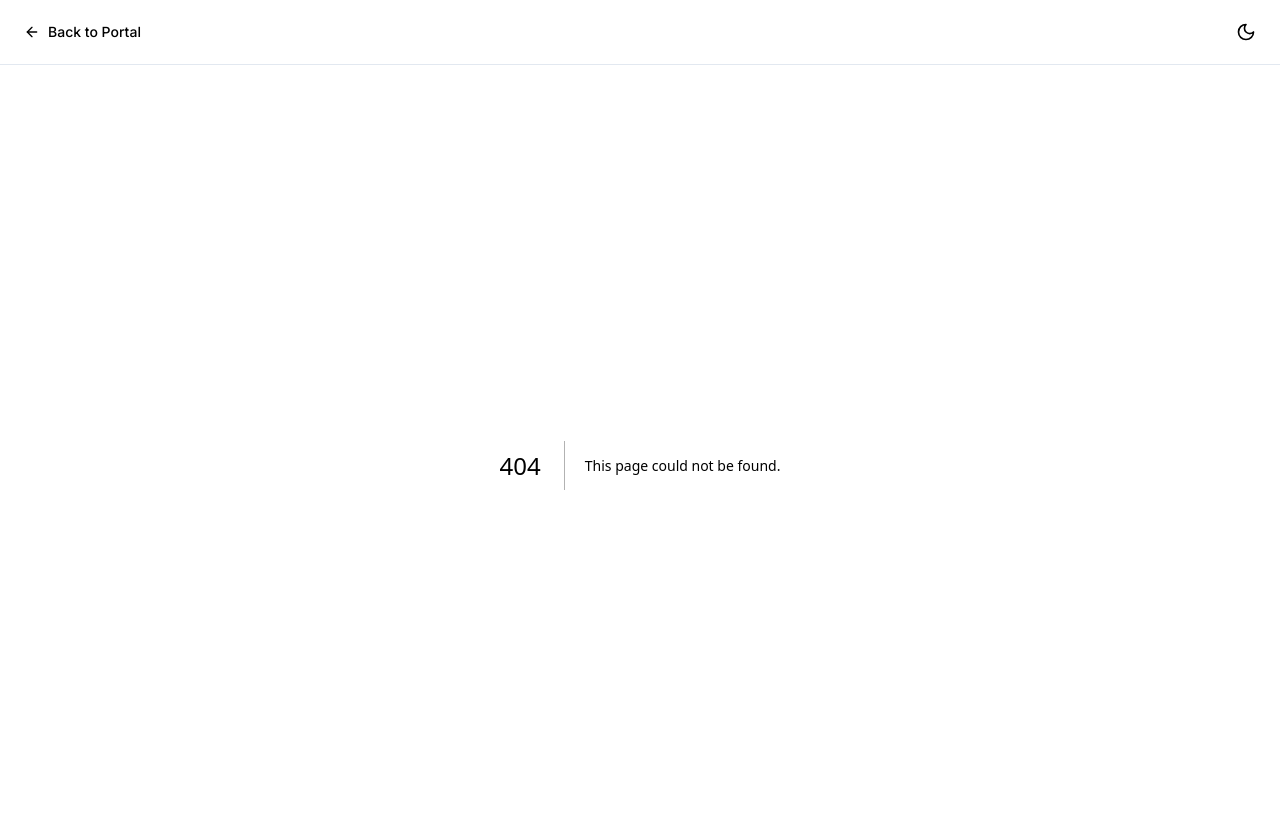
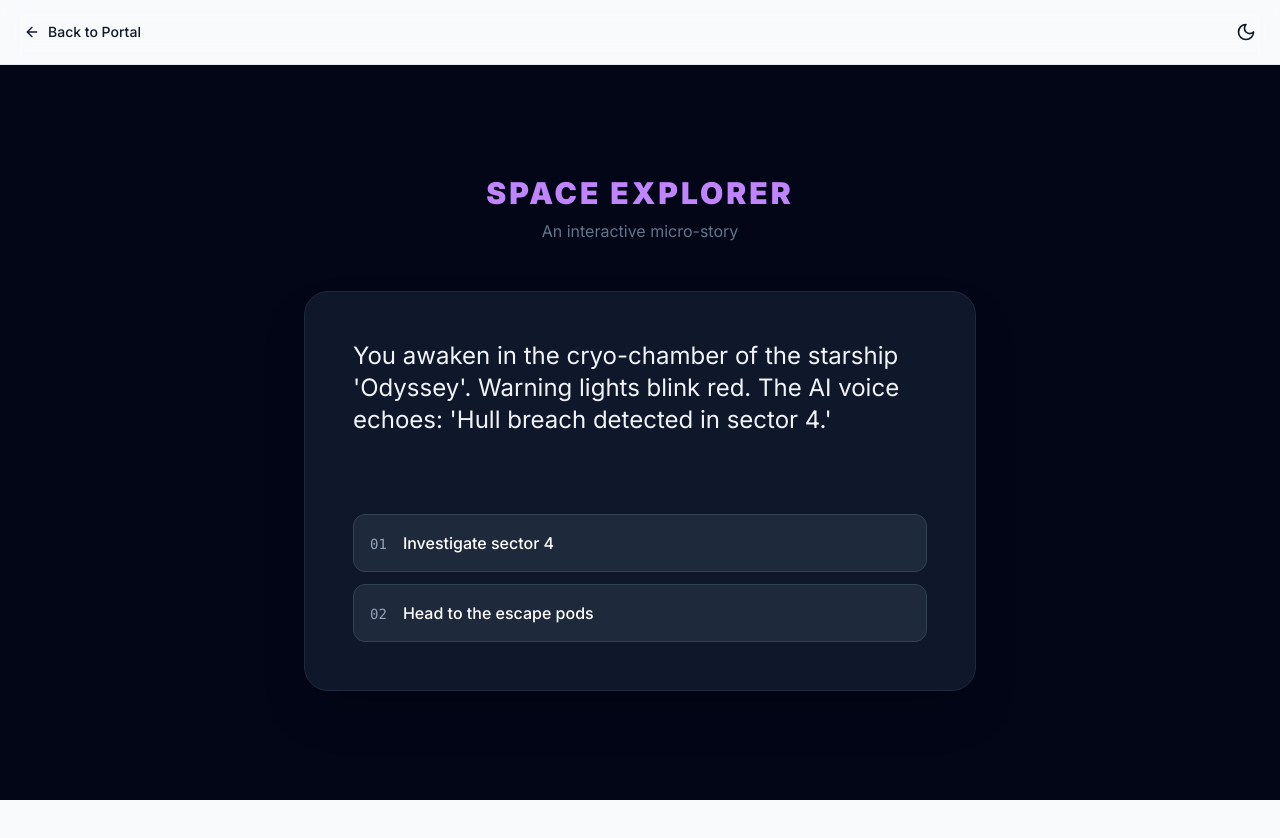
Before and after one commit to Prem759-0/landing-page-universe, a Next.js app: page /story-teller in a window 1280 px wide. Before the commit this address had no page. Shown: the top 838 px of the page. After the commit the page ends 800 px from the top, so only its background shows below. Built offline with nearby package versions, Linux system fonts and the light colour scheme.

Commit message:
Create page.tsx

```diff
--- /dev/null
+++ b/app/story-teller/page.tsx
@@ -0,0 +1,100 @@
+"use client";
+
+import { useState } from "react";
+import { motion, AnimatePresence } from "framer-motion";
+
+type StoryNode = {
+  id: string;
+  text: string;
+  choices: { text: string; nextNode: string }[];
+};
+
+const storyData: Record<string, StoryNode> = {
+  start: {
+    id: "start",
+    text: "You awaken in the cryo-chamber of the starship 'Odyssey'. Warning lights blink red. The AI voice echoes: 'Hull breach detected in sector 4.'",
+    choices: [
+      { text: "Investigate sector 4", nextNode: "sector4" },
+      { text: "Head to the escape pods", nextNode: "pods" }
+    ]
+  },
+  sector4: {
+    id: "sector4",
+    text: "You grab a plasma torch and head to sector 4. A massive alien parasite is clinging to the hull, dissolving the metal.",
+    choices: [
+      { text: "Shoot it with the plasma torch", nextNode: "shoot" },
+      { text: "Seal the blast doors and vent the sector", nextNode: "vent" }
+    ]
+  },
+  pods: {
+    id: "pods",
+    text: "You rush to the escape pods. Pod 1 is damaged, but Pod 2 seems operational. However, launching means abandoning the ship entirely.",
+    choices: [
+      { text: "Launch Pod 2", nextNode: "launch" },
+      { text: "Wait, I should try to save the ship", nextNode: "start" }
+    ]
+  },
+  shoot: {
+    id: "shoot",
+    text: "You blast the creature. It shrieks and releases acidic sap, damaging your suit before floating into space. You saved the ship, but you're badly injured.",
+    choices: [{ text: "Play Again", nextNode: "start" }]
+  },
+  vent: {
+    id: "vent",
+    text: "You trap the creature and open the airlock. It gets sucked into the vacuum of space. The ship is safe, and you are unharmed. A hero!",
+    choices: [{ text: "Play Again", nextNode: "start" }]
+  },
+  launch: {
+    id: "launch",
+    text: "You eject safely into the void. As you drift, you watch the Odyssey explode silently in the distance. You are alive, but alone.",
+    choices: [{ text: "Play Again", nextNode: "start" }]
+  }
+};
+
+export default function StoryTeller() {
+  const [currentNodeId, setCurrentNodeId] = useState<string>("start");
+  const node = storyData[currentNodeId];
+
+  return (
+    <div className="flex-1 bg-slate-950 text-slate-200 flex items-center justify-center p-4">
+      <div className="max-w-2xl w-full">
+        <div className="text-center mb-12">
+          <h1 className="text-3xl font-black tracking-widest uppercase text-purple-400">Space Explorer</h1>
+          <p className="text-slate-500 mt-2">An interactive micro-story</p>
+        </div>
+
+        <div className="bg-slate-900 border border-slate-800 rounded-3xl p-8 md:p-12 shadow-2xl relative overflow-hidden min-h-[400px] flex flex-col">
+          <AnimatePresence mode="wait">
+            <motion.div
+              key={node.id}
+              initial={{ opacity: 0, y: 20 }}
+              animate={{ opacity: 1, y: 0 }}
+              exit={{ opacity: 0, y: -20 }}
+              transition={{ duration: 0.3 }}
+              className="flex-1 flex flex-col"
+            >
+              <p className="text-xl md:text-2xl leading-relaxed mb-10 text-slate-100">
+                {node.text}
+              </p>
+
+              <div className="mt-auto flex flex-col gap-3">
+                {node.choices.map((choice, idx) => (
+                  <button
+                    key={idx}
+                    onClick={() => setCurrentNodeId(choice.nextNode)}
+                    className="w-full text-left p-4 rounded-xl bg-slate-800 hover:bg-purple-600 transition-colors border border-slate-700 hover:border-purple-500 group"
+                  >
+                    <span className="text-slate-400 group-hover:text-purple-200 mr-4 font-mono text-sm">
+                      0{idx + 1}
+                    </span>
+                    <span className="font-medium text-white">{choice.text}</span>
+                  </button>
+                ))}
+              </div>
+            </motion.div>
+          </AnimatePresence>
+        </div>
+      </div>
+    </div>
+  );
+}
```
